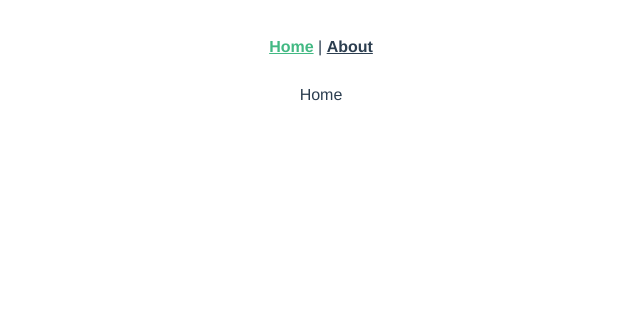
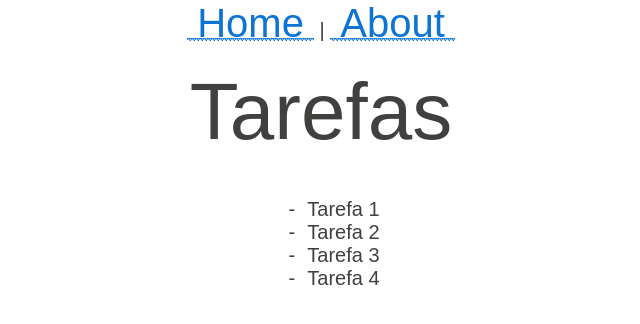
Before and after one commit to guijun13/todo-vue, a Vue app: page / in a window 1280 px wide. Shown: the top 324 px of the page, without its empty margins (319-959 px from the left). Built offline with nearby package versions, Linux system fonts and the light colour scheme; a web font is replaced by a local one.

Commit message:
:heavy_plus_sign: Add papercss and main styles

```diff
--- a/package.json
+++ b/package.json
@@ -9,6 +9,7 @@
   },
   "dependencies": {
     "core-js": "^3.6.5",
+    "papercss": "^1.8.2",
     "vue": "^2.6.11",
     "vue-router": "^3.2.0"
   },
--- a/src/App.vue
+++ b/src/App.vue
@@ -9,24 +9,4 @@
 </template>
 
 <style>
-#app {
-  font-family: Avenir, Helvetica, Arial, sans-serif;
-  -webkit-font-smoothing: antialiased;
-  -moz-osx-font-smoothing: grayscale;
-  text-align: center;
-  color: #2c3e50;
-}
-
-#nav {
-  padding: 30px;
-}
-
-#nav a {
-  font-weight: bold;
-  color: #2c3e50;
-}
-
-#nav a.router-link-exact-active {
-  color: #42b983;
-}
 </style>
--- /dev/null
+++ b/src/estilos.css
@@ -0,0 +1,23 @@
+body {
+  overflow-y: scroll;
+  text-align: center;
+}
+
+a {
+  font-size: 2rem;
+  padding: 0 0.5rem;
+}
+
+h1,
+h2 {
+  margin: 0;
+  padding: 1rem;
+}
+
+button {
+  margin-left: 1rem;
+}
+
+input {
+  display: inline-block;
+}
--- a/src/main.js
+++ b/src/main.js
@@ -1,10 +1,12 @@
-import Vue from 'vue'
-import App from './App.vue'
-import router from './router'
+import Vue from 'vue';
+import App from './App.vue';
+import router from './router';
+import 'papercss/dist/paper.min.css';
+import './estilos.css';
 
-Vue.config.productionTip = false
+Vue.config.productionTip = false;
 
 new Vue({
   router,
-  render: h => h(App)
-}).$mount('#app')
+  render: (h) => h(App),
+}).$mount('#app');
--- a/src/views/Home.vue
+++ b/src/views/Home.vue
@@ -1,6 +1,20 @@
 <template>
   <div class="home">
-    Home
+    <h1>Tarefas</h1>
+    <ul>
+      <li>
+        Tarefa 1
+      </li>
+      <li>
+        Tarefa 2
+      </li>
+      <li>
+        Tarefa 3
+      </li>
+      <li>
+        Tarefa 4
+      </li>
+    </ul>
   </div>
 </template>
 
```
Also changed, not shown: 1 other file (tests, documents, lock files or other folders).
